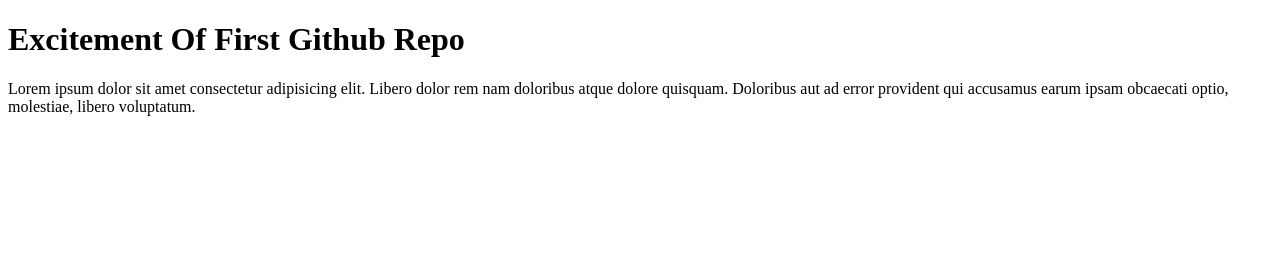
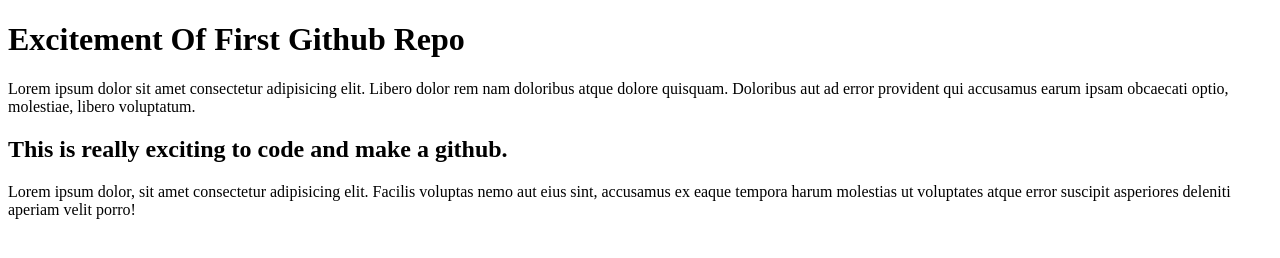
Before and after one commit to nadiaakter1998/my-third-repo, a plain HTML site: page index.html in a window 1280 px wide. Drawn offline with Linux system fonts and the light colour scheme.

Commit message:
again code sending

```diff
--- a/index.html
+++ b/index.html
@@ -9,5 +9,7 @@
 <body>
     <h1>Excitement Of First Github Repo </h1>
     <p>Lorem ipsum dolor sit amet consectetur adipisicing elit. Libero dolor rem nam doloribus atque dolore quisquam. Doloribus aut ad error provident qui accusamus earum ipsam obcaecati optio, molestiae, libero voluptatum.</p>
+    <h2>This is really exciting to code and make a github.</h2>
+    <p>Lorem ipsum dolor, sit amet consectetur adipisicing elit. Facilis voluptas nemo aut eius sint, accusamus ex eaque tempora harum molestias ut voluptates atque error suscipit asperiores deleniti aperiam velit porro!</p>
 </body>
 </html>
```
